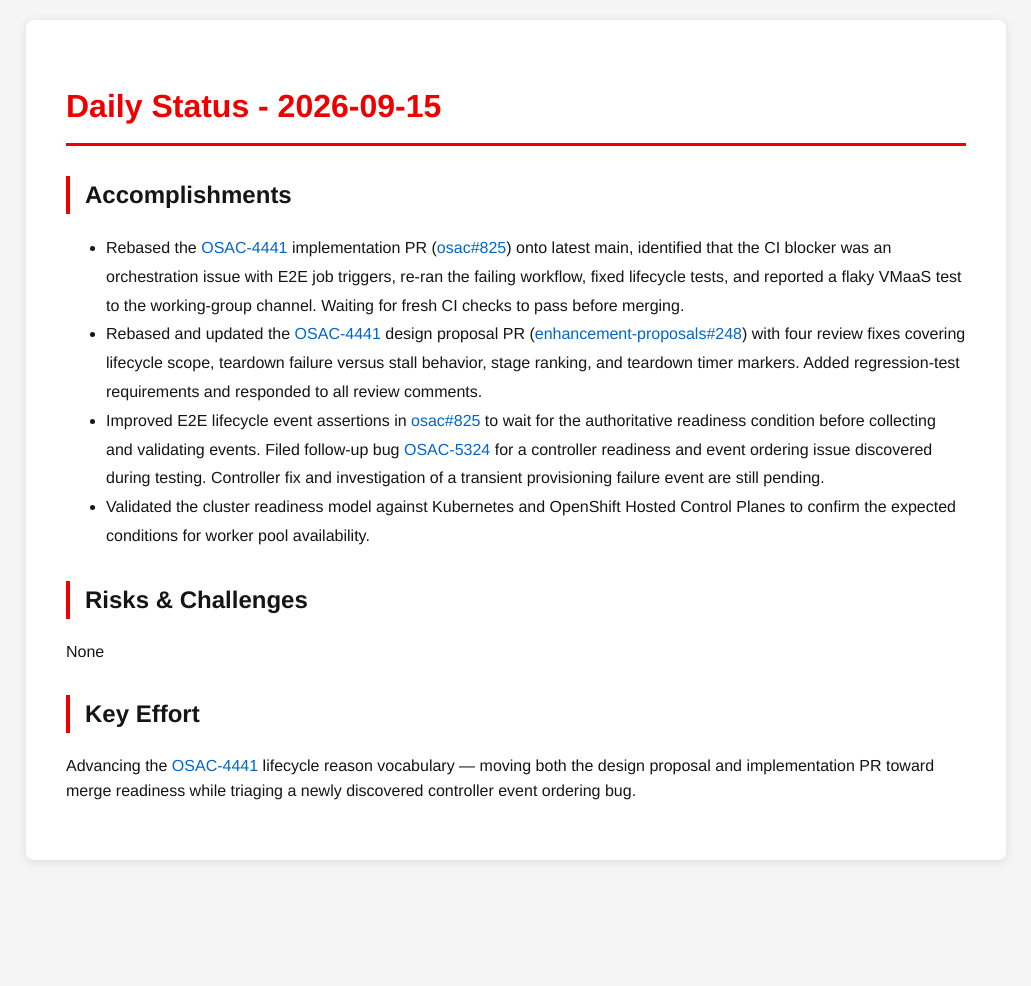
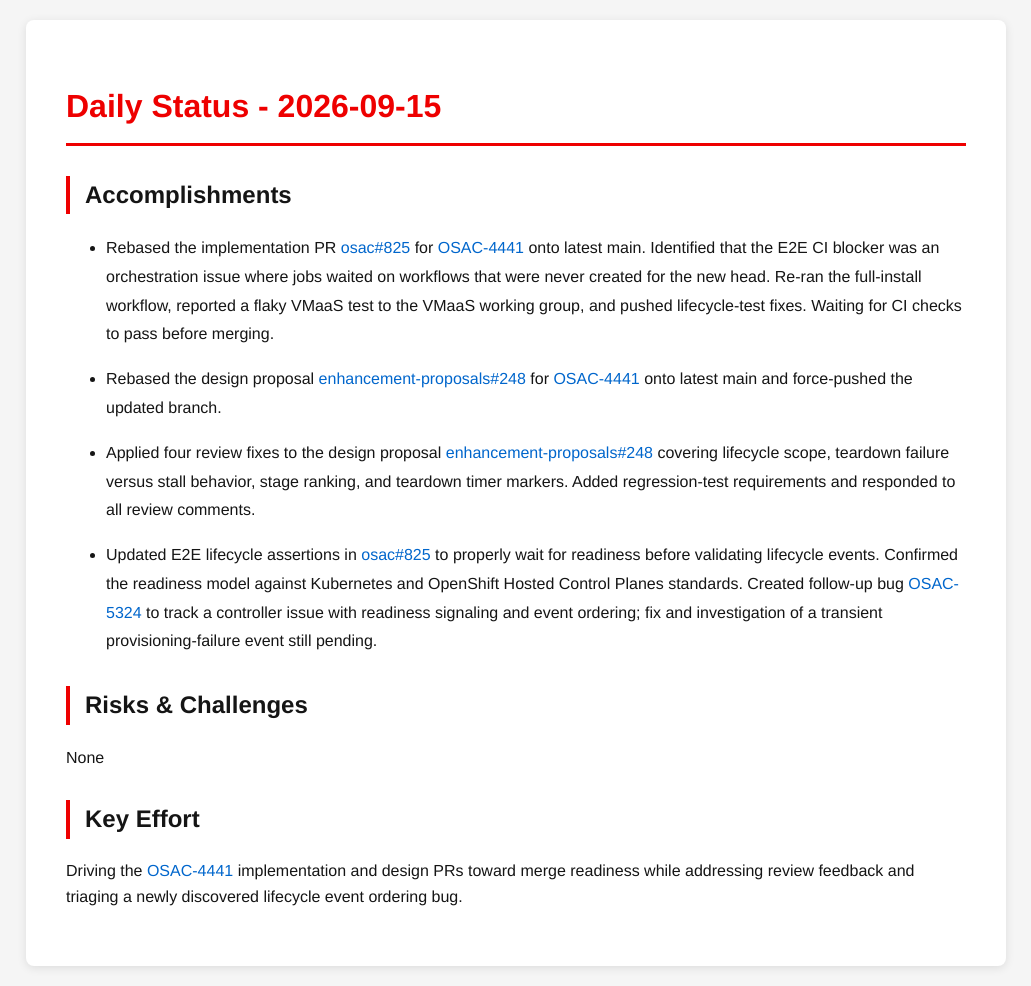
Before and after one commit to tzvatot/daily-status, a Jekyll site: the page built from 2026-09-15.md, in a window 1280 px wide. Shown: the whole page, without its empty margins (124-1155 px from the left). Built offline with Jekyll 4.4.1, drawn with Linux system fonts in a browser that asks for light colours; before the commit the page ends 900 px from its top, so only the background shows below that.

Commit message:
Daily status update - 2026-09-15

```diff
--- a/2026-09-15.md
+++ b/2026-09-15.md
@@ -7,13 +7,17 @@ date: 2026-09-15
 # Daily Status - 2026-09-15
 
 ## Accomplishments
-- Rebased the [OSAC-4441](https://redhat.atlassian.net/browse/OSAC-4441) implementation PR ([osac#825](https://github.com/osac-project/osac/pull/825)) onto latest main, identified that the CI blocker was an orchestration issue with E2E job triggers, re-ran the failing workflow, fixed lifecycle tests, and reported a flaky VMaaS test to the working-group channel. Waiting for fresh CI checks to pass before merging.
-- Rebased and updated the [OSAC-4441](https://redhat.atlassian.net/browse/OSAC-4441) design proposal PR ([enhancement-proposals#248](https://github.com/osac-project/enhancement-proposals/pull/248)) with four review fixes covering lifecycle scope, teardown failure versus stall behavior, stage ranking, and teardown timer markers. Added regression-test requirements and responded to all review comments.
-- Improved E2E lifecycle event assertions in [osac#825](https://github.com/osac-project/osac/pull/825) to wait for the authoritative readiness condition before collecting and validating events. Filed follow-up bug [OSAC-5324](https://redhat.atlassian.net/browse/OSAC-5324) for a controller readiness and event ordering issue discovered during testing. Controller fix and investigation of a transient provisioning failure event are still pending.
-- Validated the cluster readiness model against Kubernetes and OpenShift Hosted Control Planes to confirm the expected conditions for worker pool availability.
+
+- Rebased the implementation PR [osac#825](https://github.com/osac-project/osac/pull/825) for [OSAC-4441](https://redhat.atlassian.net/browse/OSAC-4441) onto latest main. Identified that the E2E CI blocker was an orchestration issue where jobs waited on workflows that were never created for the new head. Re-ran the full-install workflow, reported a flaky VMaaS test to the VMaaS working group, and pushed lifecycle-test fixes. Waiting for CI checks to pass before merging.
+
+- Rebased the design proposal [enhancement-proposals#248](https://github.com/osac-project/enhancement-proposals/pull/248) for [OSAC-4441](https://redhat.atlassian.net/browse/OSAC-4441) onto latest main and force-pushed the updated branch.
+
+- Applied four review fixes to the design proposal [enhancement-proposals#248](https://github.com/osac-project/enhancement-proposals/pull/248) covering lifecycle scope, teardown failure versus stall behavior, stage ranking, and teardown timer markers. Added regression-test requirements and responded to all review comments.
+
+- Updated E2E lifecycle assertions in [osac#825](https://github.com/osac-project/osac/pull/825) to properly wait for readiness before validating lifecycle events. Confirmed the readiness model against Kubernetes and OpenShift Hosted Control Planes standards. Created follow-up bug [OSAC-5324](https://redhat.atlassian.net/browse/OSAC-5324) to track a controller issue with readiness signaling and event ordering; fix and investigation of a transient provisioning-failure event still pending.
 
 ## Risks & Challenges
 None
 
 ## Key Effort
-Advancing the [OSAC-4441](https://redhat.atlassian.net/browse/OSAC-4441) lifecycle reason vocabulary — moving both the design proposal and implementation PR toward merge readiness while triaging a newly discovered controller event ordering bug.
+Driving the [OSAC-4441](https://redhat.atlassian.net/browse/OSAC-4441) implementation and design PRs toward merge readiness while addressing review feedback and triaging a newly discovered lifecycle event ordering bug.
```
